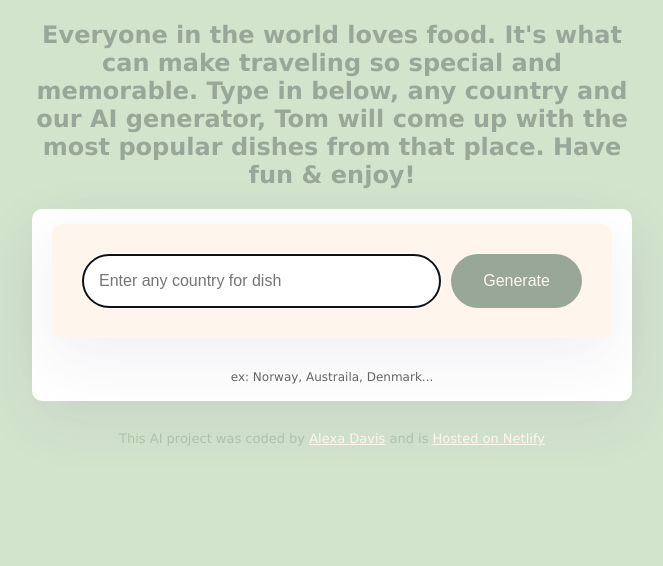
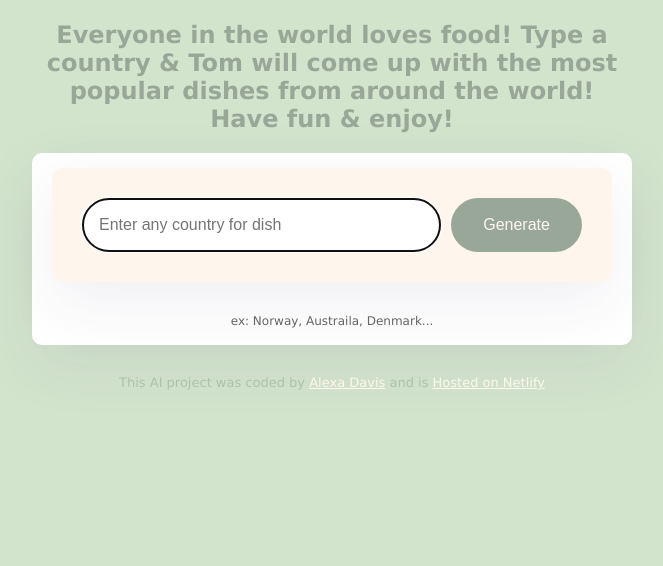
Before and after one commit to alexataylord/love-poem-generator, a plain HTML site: page index.html in a window 1280 px wide. Shown: the part 565-1131 px from the top of the page, without its empty margins (308-971 px from the left). After the commit the page ends 1075 px from the top, so only its background shows below. Drawn offline with nearby package versions, Linux system fonts and the light colour scheme.

Commit message:
update html
changed some wording in HTML

```diff
--- a/index.html
+++ b/index.html
@@ -13,7 +13,7 @@
         <img src="https://th.bing.com/th/id/OIP.o8q5NuajQKKcXzBWjKavKwHaE8?rs=1&pid=ImgDetMain"/>
     <h1>Welcome to the AI Love Food Generator</h1>
     </header>
-    <h2>Everyone in the world loves food. It's what can make traveling so special and memorable. Type in below, any country and our AI generator, Tom will come up with the most popular dishes from that place. Have fun & enjoy!</h2>
+    <h2>Everyone in the world loves food! Type a country & Tom will come up with the most popular dishes from around the world! Have fun & enjoy!</h2>
 
 
     <main>
```
